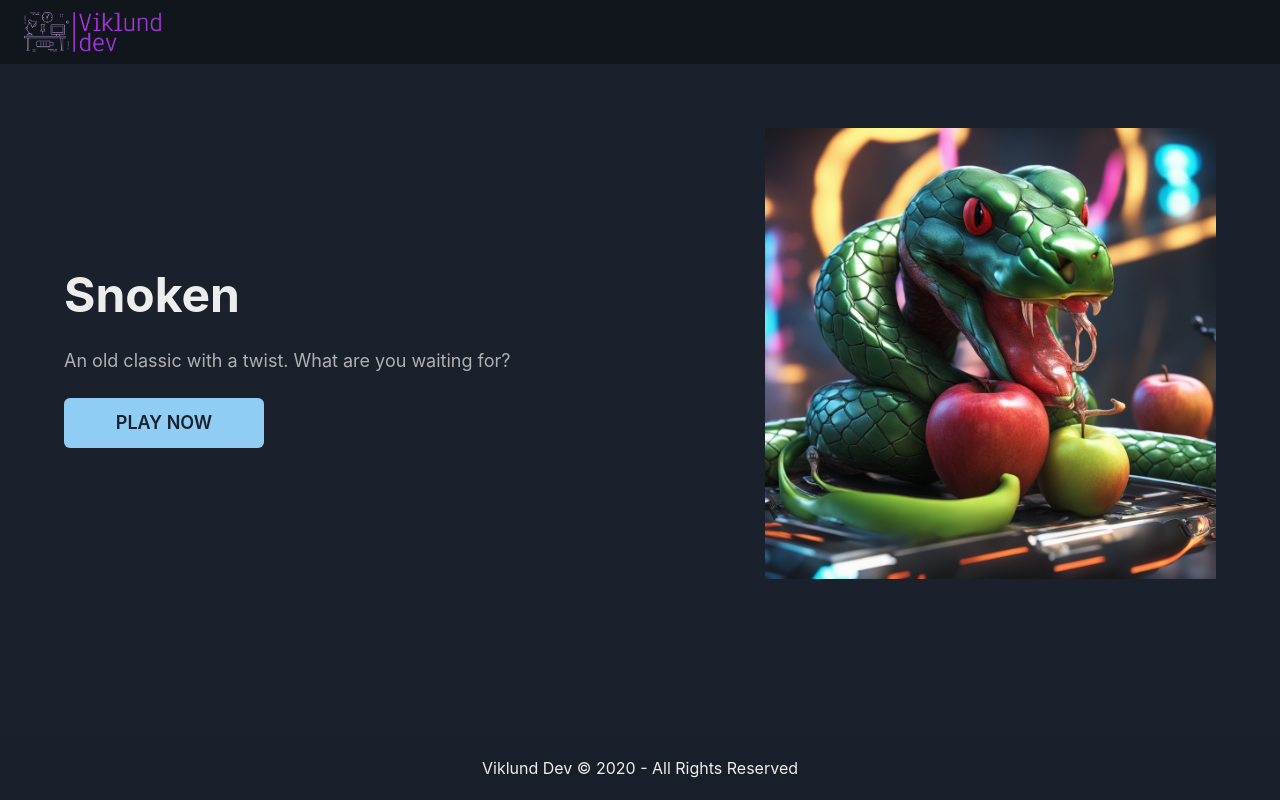
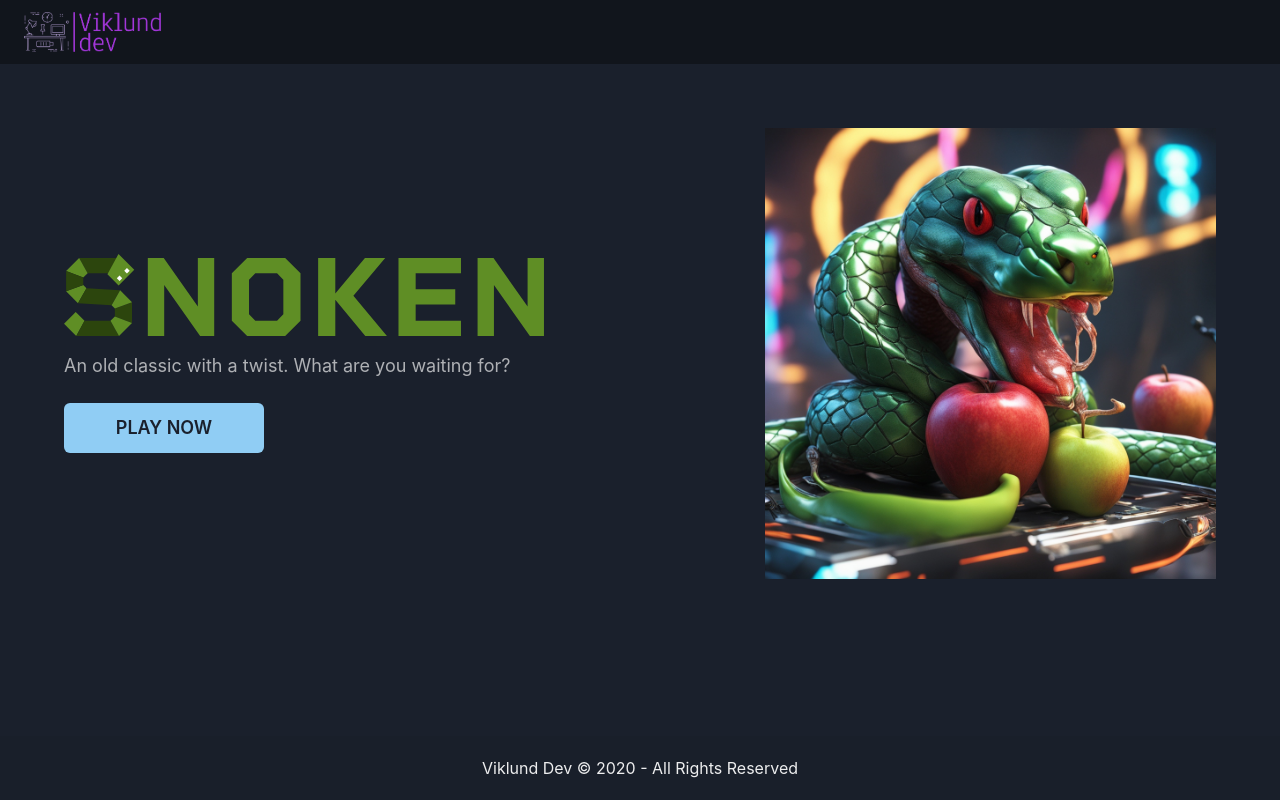
Before and after one commit to dannemanne/viklund-dev-next, a Next.js app: page / in a window 1280 px wide. Built offline with nearby package versions, Linux system fonts and the light colour scheme.

Commit message:
Add snoken logo

```diff
--- a/src/components/Hero.tsx
+++ b/src/components/Hero.tsx
@@ -26,13 +26,14 @@ const Hero: FC = () => {
       flexDirection={isLargerThan62 ? 'row' : 'column'}
     >
       <Box mr={isLargerThan62 ? '6' : '0'} w={isLargerThan62 ? '60%' : 'full'}>
-        <Text
+        <Image src="/images/snoken.svg" maxW="480px" mb="4" />
+        {/* <Text
           fontSize={isLargerThan62 ? '5xl' : '4xl'}
           fontWeight="bold"
           mb="4"
         >
           Snoken
-        </Text>
+        </Text> */}
 
         <Text mb="6" fontSize={isLargerThan62 ? 'lg' : 'base'} opacity={0.7}>
           An old classic with a twist. What are you waiting for?
--- a/src/views/snoken/SnokenView.tsx
+++ b/src/views/snoken/SnokenView.tsx
@@ -5,7 +5,7 @@ import axios from 'axios';
 import Snoken, { Control } from "snoken";
 
 import Layout from "../../components/Layout";
-import { AbsoluteCenter, Box, Button, Center, Flex, Input, InputGroup, InputLeftAddon, Select, useDimensions } from '@chakra-ui/react';
+import { AbsoluteCenter, Box, Button, Center, Flex, Image, Input, InputGroup, InputLeftAddon, Select, useDimensions } from '@chakra-ui/react';
 import { StatRow } from '../../components/StatRow'
 import { EnumSnake, GameBoard } from './types';
 import { boardConfigs, snakeConfigs } from './constants';
@@ -119,7 +119,7 @@ export const SnokenView: FC = () => {
       >
         <svg
           width="80" height="80" viewBox="0 0 250 250"
-          style={{fill: '#fff', color: '#151513', position: 'absolute', top: 0, border: 0, right: 0}}
+          style={{fill: '#fff', color: '#151513', position: 'absolute', top: 0, border: 0, right: 0, zIndex: 10000}}
           aria-hidden="true"
         >
           <path d="M0,0 L115,115 L130,115 L142,142 L250,250 L250,0 Z"/>
@@ -129,6 +129,8 @@ export const SnokenView: FC = () => {
       </a>
 
       <Center flexDir="column" mt="10" gap="4">
+        <Image src="/images/snoken.svg" maxW="360px" mb="4" alt="SNOKEN" />
+
         <Flex bg="gray.800" borderColor="gray.900" borderWidth="1px" borderRadius="md" maxW="640px" w="full" flexDir={{base: 'column', md: 'row'}}>
           <Box flex="1">
             <StatRow label="High Score" value={highScore} />
```
Also changed, not shown: public/images/snoken.svg (added).
